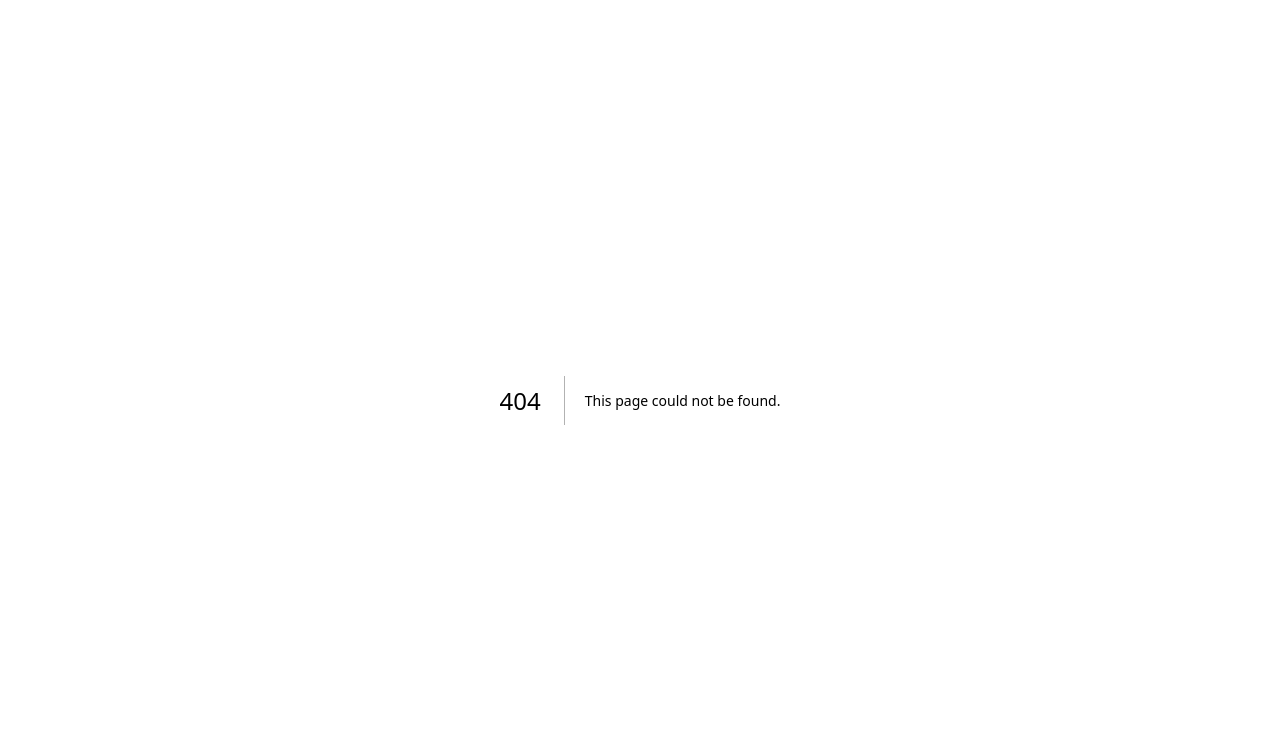
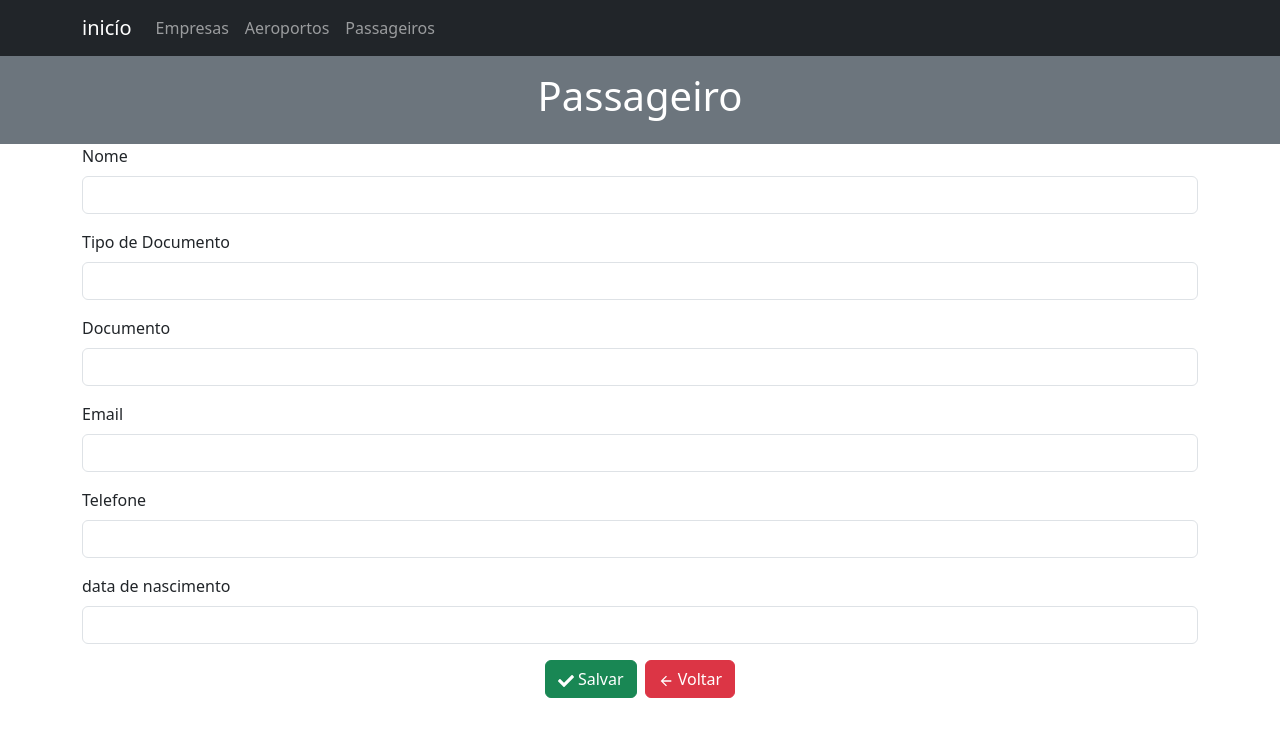
Before and after one commit to MatheusBytes/voe_mais, a Next.js app: page /passageiro/create in a window 1280 px wide. Before the commit this address had no page. Shown: the top 736 px of the page. Built offline with nearby package versions, Linux system fonts and the light colour scheme.

Commit message:
passageiro completo

```diff
--- a/src/app/components/Pagina.js
+++ b/src/app/components/Pagina.js
@@ -7,23 +7,13 @@ export default function Pagina(props) {
         <Container>
           <Navbar.Brand href="/">inicío</Navbar.Brand>
           <Nav className="me-auto">
-            <Nav.Link href="/fundamentos"></Nav.Link>
-            <Nav.Link href="/clientes"></Nav.Link>
-            <Nav.Link href="/objetos"></Nav.Link>
-            <Nav.Link href="/array"></Nav.Link>
-            <Nav.Link href="/nomes"></Nav.Link>
-            <Nav.Link href="/numeros"></Nav.Link>
-            <Nav.Link href="/disney"></Nav.Link>
-            <NavDropdown title="" id="disney">
-              <NavDropdown.Item href="/disney/carrossel"></NavDropdown.Item>
-              <NavDropdown.Item href="/disney/cards">
-
-              </NavDropdown.Item>
-              <NavDropdown.Item href="/disney/tabela"></NavDropdown.Item>
-              <NavDropdown.Divider />
-            </NavDropdown>
-
-
+            <Nav.Link href="/empresas">Empresas</Nav.Link>
+            <Nav.Link href="/aeroporto">Aeroportos</Nav.Link>
+            <Nav.Link href="/passageiro">Passageiros</Nav.Link>
+            <Nav.Link href="/"></Nav.Link>
+            <Nav.Link href="/"></Nav.Link>
+            <Nav.Link href="/"></Nav.Link>
+            <Nav.Link href="/"></Nav.Link>
           </Nav>
         </Container>
       </Navbar>
--- a/src/app/empresas/create/page.js
+++ b/src/app/empresas/create/page.js
@@ -12,7 +12,7 @@ export default function Page() {
 
     const route = useRouter()
 
-    function salvar(dados){
+    function salvar(dados) {
         const empresas = JSON.parse(localStorage.getItem('empresas')) || []
         empresas.push(dados)
         localStorage.setItem('empresas', JSON.stringify(empresas))
@@ -23,8 +23,8 @@ export default function Page() {
         <Pagina titulo="Empresa">
 
             <Formik
-                initialValues={{nome: '', logo: '', site: ''}}
-                onSubmit={values=>salvar(values)}
+                initialValues={{ nome: '', logo: '', site: '' }}
+                onSubmit={values => salvar(values)}
             >
                 {({
                     values,
--- /dev/null
+++ b/src/app/passageiro/create/page.js
@@ -0,0 +1,123 @@
+'use client'
+
+import Pagina from "@/app/components/Pagina";
+import { Formik } from "formik";
+import Link from "next/link";
+import { useRouter } from "next/navigation";
+import { Button, Form } from "react-bootstrap";
+import { FaCheck } from "react-icons/fa";
+import { MdOutlineArrowBack } from "react-icons/md";
+
+export default function Page() {
+
+    const route = useRouter()
+
+    function salvar(dados) {
+        const passageiro = JSON.parse(localStorage.getItem('passageiro')) || []
+        passageiro.push(dados)
+        localStorage.setItem('passageiro', JSON.stringify(passageiro))
+        return route.push('/passageiro')
+    }
+
+    return (
+        <Pagina titulo="Passageiro">
+
+            <Formik
+                initialValues={{
+                    nome: '',
+                    tipo_documento: '',
+                    documento: '',
+                    email: '',
+                    telefone: "",
+                    data_nascimento: "",
+                }}
+                onSubmit={values => salvar(values)}
+            >
+                {({
+                    values,
+                    handleChange,
+                    handleSubmit,
+                }) => (
+                    <Form>
+                        <Form.Group className="mb-3" controlId="nome">
+                            <Form.Label>Nome</Form.Label>
+                            <Form.Control
+                                type="text"
+                                name="nome"
+                                value={values.nome}
+                                onChange={handleChange('nome')}
+                            />
+                        </Form.Group>
+
+
+                        <Form.Group className="mb-3" controlId="tipo_documento">
+                            <Form.Label>Tipo de Documento</Form.Label>
+                            <Form.Control
+                                type="text"
+                                name="tipo_documento"
+                                value={values.tipo_documento}
+                                onChange={handleChange('tipo_documento')}
+                            />
+                        </Form.Group>
+
+
+                        <Form.Group className="mb-3" controlId="documento">
+                            <Form.Label>Documento</Form.Label>
+                            <Form.Control
+                                type="text"
+                                name="documento"
+                                value={values.documento}
+                                onChange={handleChange('documento')}
+                            />
+                        </Form.Group>
+
+                        <Form.Group className="mb-3" controlId="email">
+                            <Form.Label>Email</Form.Label>
+                            <Form.Control
+                                type="text"
+                                name="email"
+                                value={values.email}
+                                onChange={handleChange('email')}
+                            />
+                        </Form.Group>
+
+                        <Form.Group className="mb-3" controlId="telefone">
+                            <Form.Label>Telefone</Form.Label>
+                            <Form.Control
+                                type="text"
+                                name="telefone"
+                                value={values.telefone}
+                                onChange={handleChange('telefone')}
+                            />
+                        </Form.Group>
+
+                        <Form.Group className="mb-3" controlId="data_nascimento">
+                            <Form.Label>data de nascimento</Form.Label>
+                            <Form.Control
+                                type="text"
+                                name="data_nascimento"
+                                value={values.data_nascimento}
+                                onChange={handleChange('data_nascimento')}
+                            />
+                        </Form.Group>
+
+
+
+
+                        <div className="text-center">
+                            <Button onClick={handleSubmit} variant="success">
+                                <FaCheck /> Salvar
+                            </Button>
+                            <Link
+                                href="/passageiro"
+                                className="btn btn-danger ms-2"
+                            >
+                                <MdOutlineArrowBack /> Voltar
+                            </Link>
+                        </div>
+                    </Form>
+                )}
+            </Formik>
+        </Pagina>
+    )
+}
```
Also changed, not shown: src/app/passageiro/page.js (added, +45 -0 lines).
